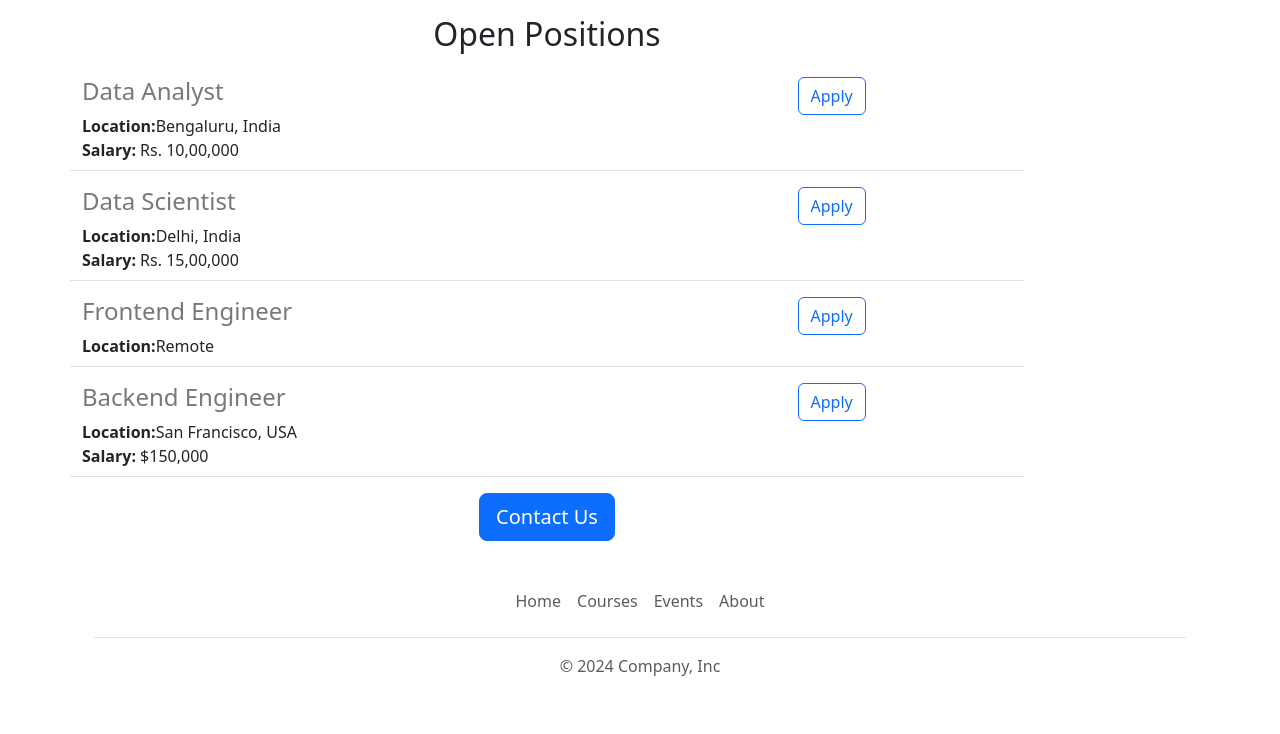
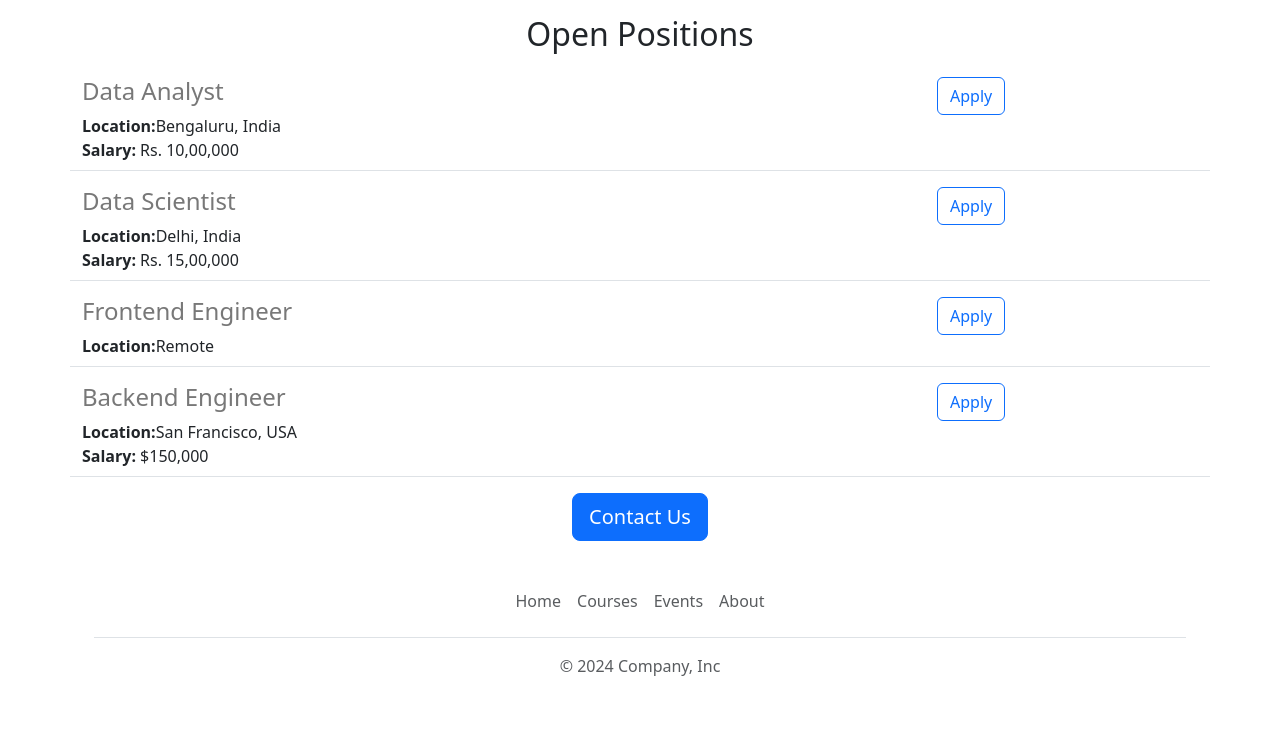
Before and after one commit to BryanAlbertoMk20/jovian-careers-website, a Flask app: page / in a window 1280 px wide. Shown: the part 833-1567 px from the top of the page. Run offline with Flask 3, Linux system fonts and the light colour scheme.

Commit message:
changed position of job postings

```diff
--- a/templates/home.html
+++ b/templates/home.html
@@ -37,7 +37,7 @@
       </div>
     </div>
 
-    <div class="col-10">
+    <div class="col-12">
     <h2 class="text-center mt-2 mb-4"">Open Positions</h2>
 
     <div>
```
